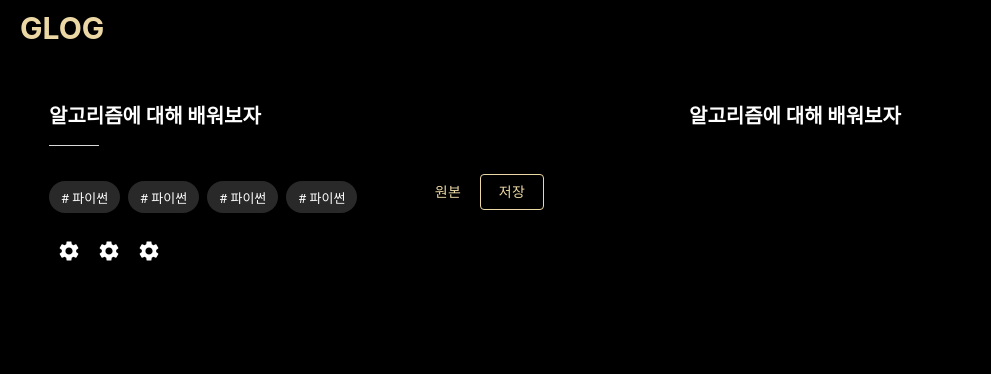
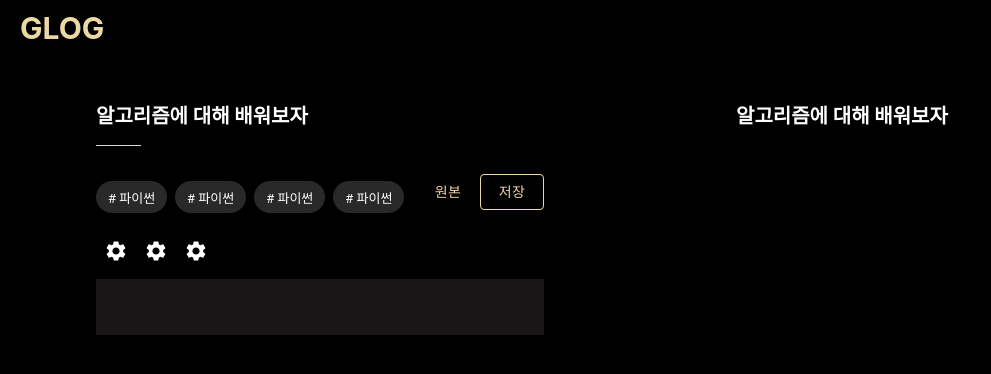
Before and after one commit to pknu-wap/2023_1_WAP_WEB_TEAM_4, a React (Create React App) app in the folder frontend/: page /write in a window 1280 px wide. Shown: the top 374 px of the page, without its empty margins (0-991 px from the left). Built offline with nearby package versions, Linux system fonts and the light colour scheme.

Commit message:
textfield로 변경

```diff
--- a/frontend/src/pages/Write.js
+++ b/frontend/src/pages/Write.js
@@ -1,20 +1,8 @@
-import React, { useEffect, useRef, useState } from "react";
-import { Stack, Chip, Button, IconButton } from "@mui/material";
+import React from "react";
+import { Stack, Chip, Button, IconButton, TextField } from "@mui/material";
 import SettingsIcon from "@mui/icons-material/Settings";
 
 const Write = () => {
-  const textarea = useRef(null);
-  const [text, setText] = useState("");
-
-  useEffect(() => {
-    console.log(text);
-  }, [text]);
-
-  const handleResizeHeight = (e) => {
-    setText(e.target.value);
-    textarea.current.style.height = "auto";
-    textarea.current.style.height = textarea.current.scrollHeight + "px";
-  };
   return (
     <Stack height="100%">
       <Stack
@@ -38,7 +26,7 @@ const Write = () => {
         direction="row">
         <Stack
           spacing={2}
-          padding="40px 96px 96px 49px"
+          padding="40px 96px 40px 96px"
           bgcolor="black"
           width="50%">
           <Stack fontSize="20px" fontWeight="bold">
@@ -63,7 +51,14 @@ const Write = () => {
               <Chip label="# 파이썬" />
             </Stack>
             <Stack direction="row">
-              <Button sx={{ color: "#ECD8A4" }} width="fit-content">
+              <Button
+                disableRipple
+                sx={{
+                  color: "#ECD8A4",
+                  ":hover": { color: "#E8AD15" },
+                  ":active": { color: "#AF861C" },
+                }}
+                width="fit-content">
                 원본
               </Button>
               <Button
@@ -91,26 +86,27 @@ const Write = () => {
               <SettingsIcon />
             </IconButton>
           </Stack>
-          {/* <textarea
-            rows={1}
-            placeholder="내용을 입력해주세요"
-            style={{
-              resize: "none",
-              outline: "none",
-              paddingBottom: "300px",
-              border: "none",
-              // minHeight: "100px",
+          <TextField
+            multiline
+            sx={{
               backgroundColor: "#181616",
-              // backgroundColor: "black",
-              color: "white",
-              marginTop: "40px",
+              "& .MuiOutlinedInput-root": {
+                "& .MuiOutlinedInput-notchedOutline": {
+                  border: "1px solid transparent",
+                },
+              },
+              ":hover": {
+                "& .MuiOutlinedInput-root": {
+                  "& .MuiOutlinedInput-notchedOutline": {
+                    border: "1px solid transparent",
+                  },
+                },
+              },
             }}
-            onChange={handleResizeHeight}
-            ref={textarea}
-          /> */}
+          />
         </Stack>
         <Stack
-          padding="40px 96px 96px 49px"
+          padding="40px 96px 40px 96px"
           fontSize="20px"
           fontWeight="bold"
           bgcolor="black"
```
